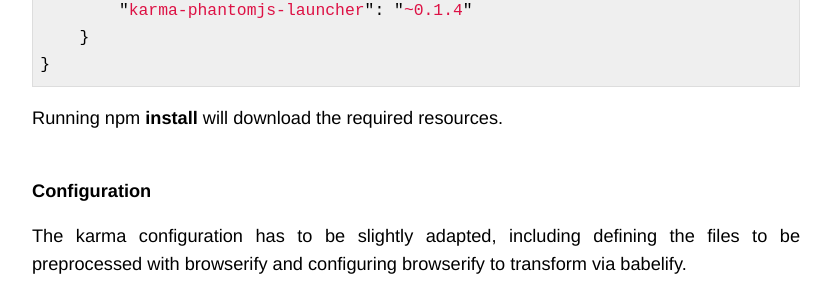
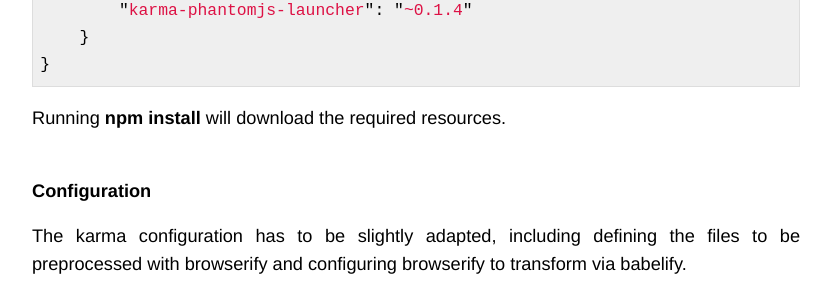
Before and after one commit to busypeoples/busypeoples.github.io, a Jekyll site: the page built from _posts/2015-02-28-testing-workflow-with-es6.markdown, in a window 1280 px wide and 900 px high, scrolled down 1219 px. Shown: the part 152-447 px from the top of the window, without its empty margins (224-1055 px from the left). Built offline with Jekyll 4.4.1, drawn with Linux system fonts in a browser that asks for light colours; Markdown is read by kramdown in place of the engine named in the settings.

Commit message:
Minor change

````diff
--- a/_posts/2015-02-28-testing-workflow-with-es6.markdown
+++ b/_posts/2015-02-28-testing-workflow-with-es6.markdown
@@ -39,7 +39,7 @@
 }
 ```
 
-Running npm **install** will download the required resources.
+Running **npm install** will download the required resources.
 
 ###Configuration
 The karma configuration has to be slightly adapted, including defining the files to be preprocessed with browserify and configuring browserify to transform via babelify.
````
